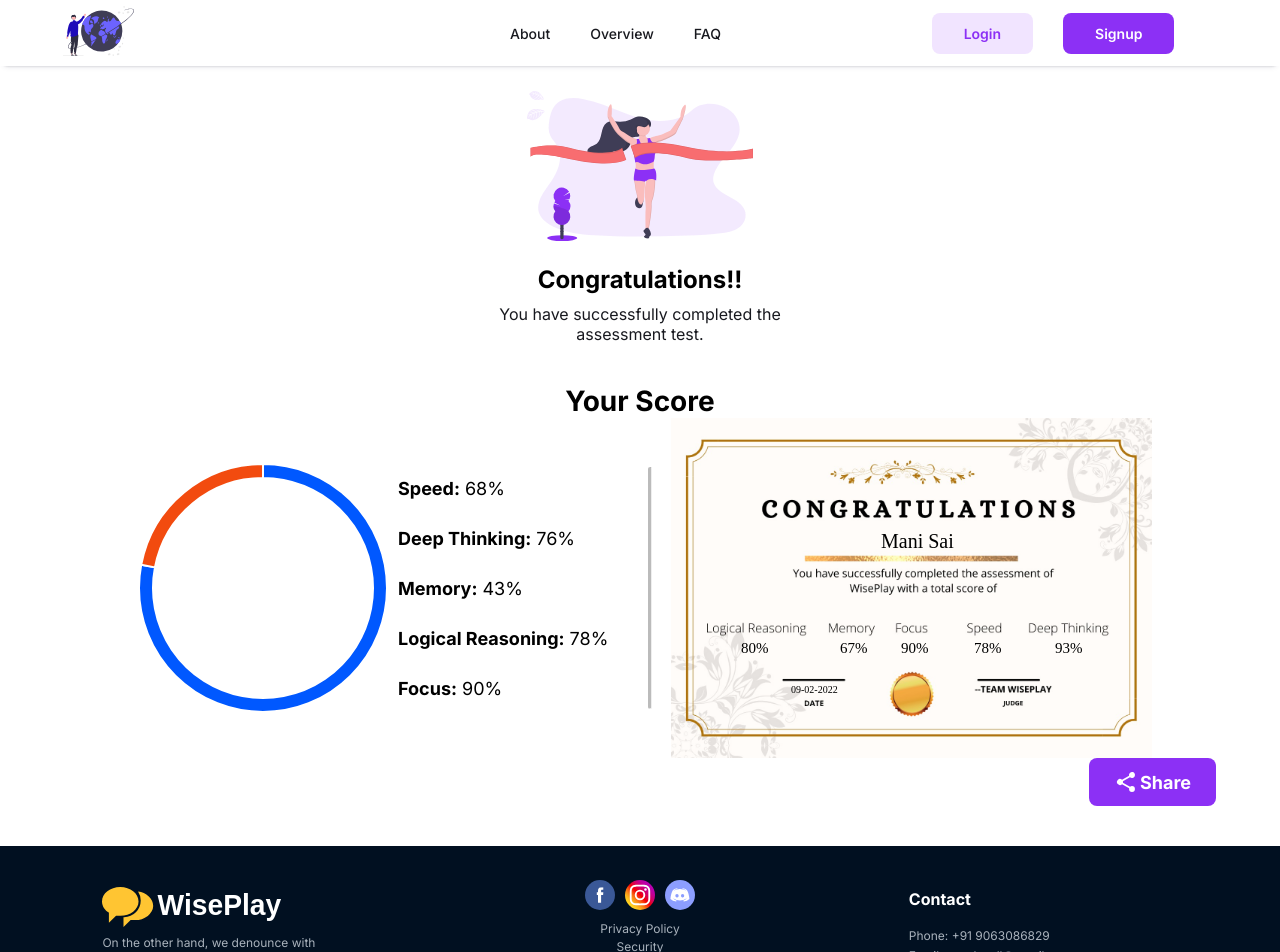
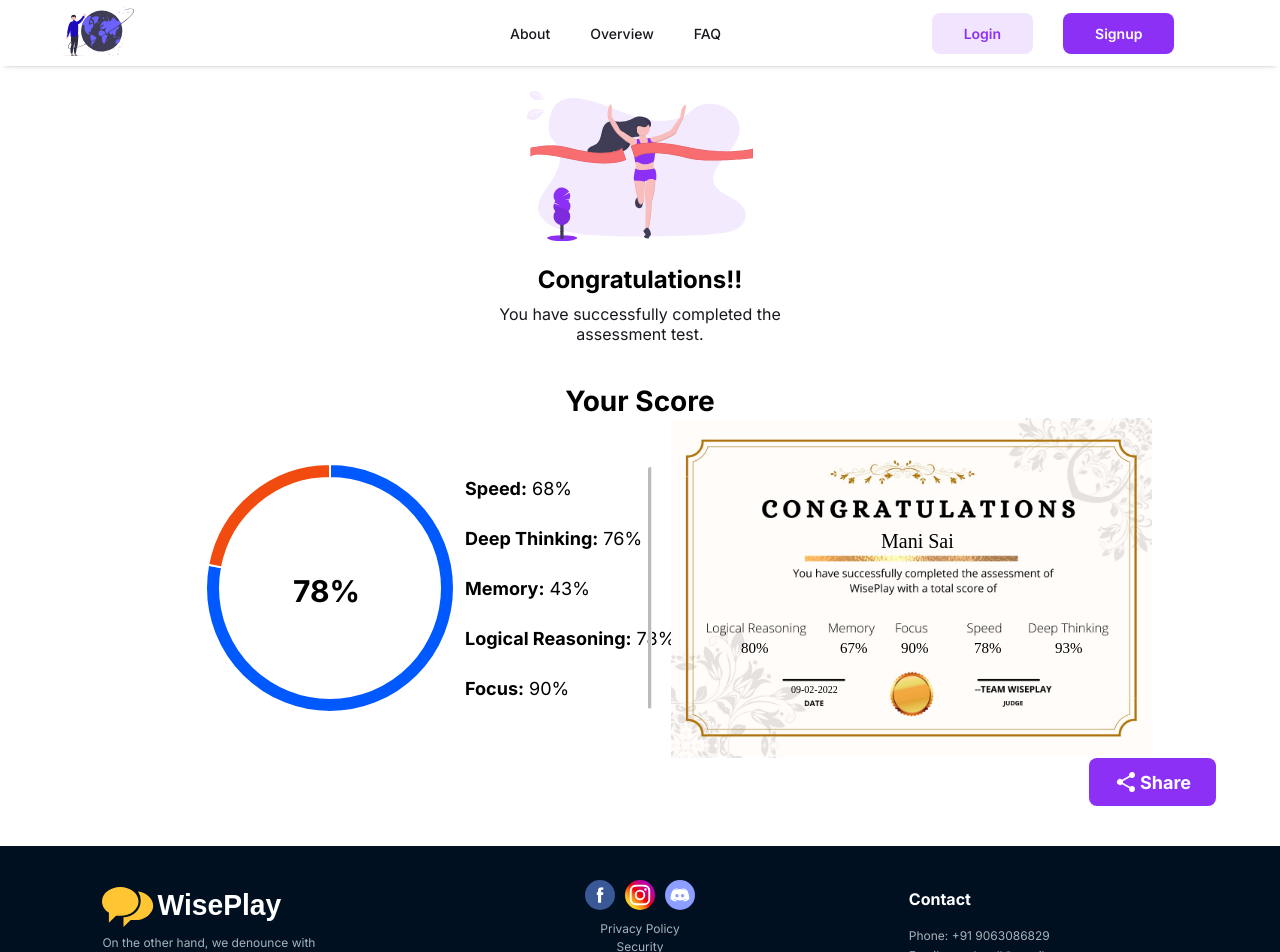
Before and after one commit to NKPranesh/Codathon_WisePlay_WebApp, a React (Create React App) app in the folder FrontEnd/: page /resultpage in a window 1280 px wide. Shown: the top 952 px of the page. Built offline with nearby package versions, Linux system fonts and the light colour scheme.

Commit message:
resultpage

```diff
--- a/FrontEnd/src/Containers/ResultPage2.js
+++ b/FrontEnd/src/Containers/ResultPage2.js
@@ -75,6 +75,7 @@
           <div className="rsscorerow">
             <div className="rsscoregraph">
             <div className="rsDoughnutdiv">
+              <div className="rsDoughnutPercentage"><span>78%</span></div>
               <Doughnut
                       className="rsDoughnutScore"
                       data={doughnutData}
--- a/FrontEnd/src/stylesheets/ResultPage2.css
+++ b/FrontEnd/src/stylesheets/ResultPage2.css
@@ -68,6 +68,13 @@
   margin: 20px 10px;
   display: flex;
   flex-direction: row;
+}
+.rsDoughnutPercentage{
+   position: relative;
+  top: 110px;
+  left: 155px;
+  font-size: 30px;
+  font-weight: bold;
 }
 .rsscoresdiv {
   display: flex;
```
